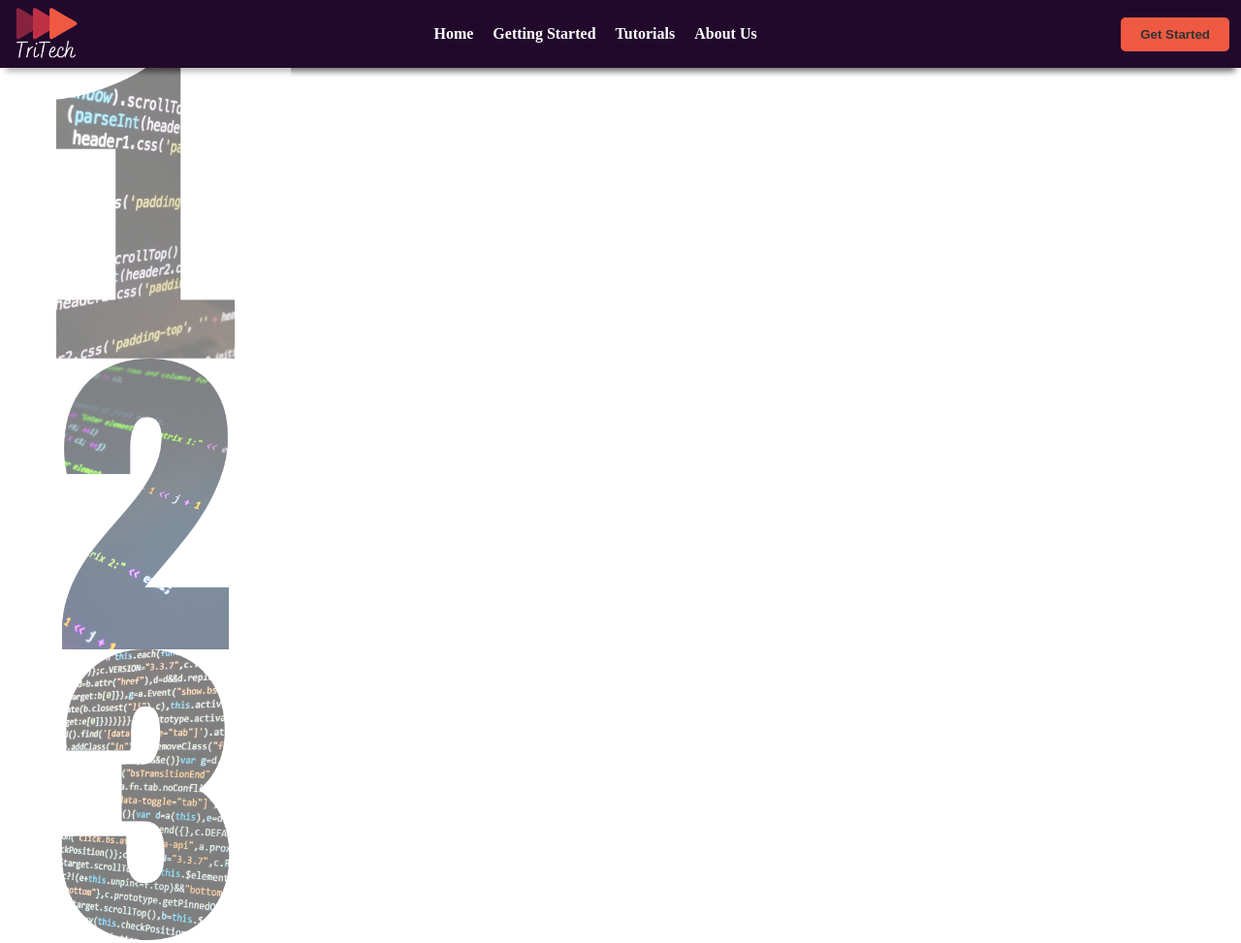
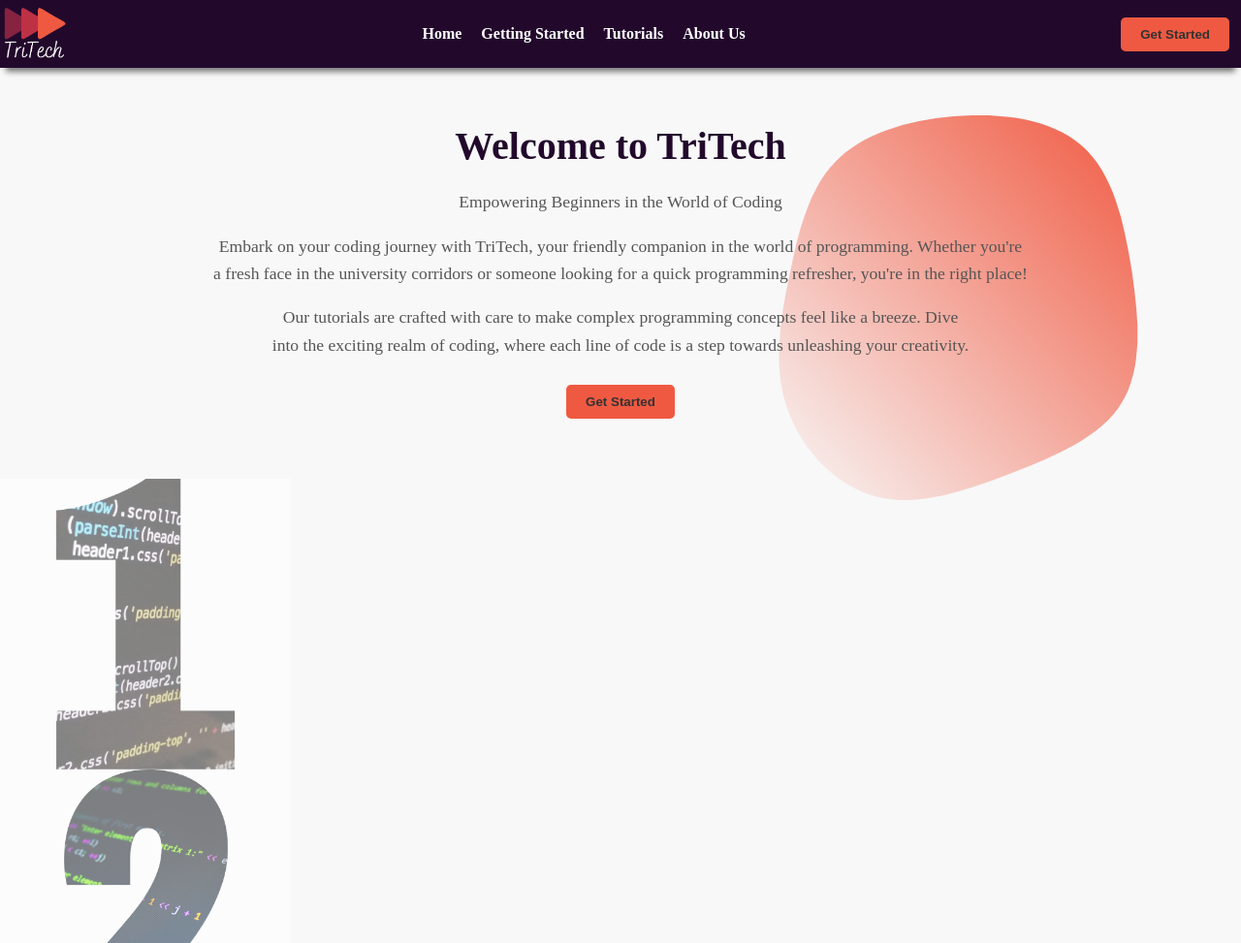
Before and after one commit to aliyabatoolalvi/TriTech, a plain HTML site: page index.html in a window 1280 px wide. Shown: the top 973 px of the page at 97% size. Drawn offline with Linux system fonts and the light colour scheme.

Commit message:
added new shapes and wrote homepage content

```diff
--- a/index.html
+++ b/index.html
@@ -28,6 +28,21 @@
         <button class="cta-button">Get Started</button>
     </nav>
 
+
+    <!-- ending navvvvvvvvvvv -->
+
+    <main>
+        <div class="welcome-section">
+            <img src="images/graph.png" alt="Cutout" style="position: absolute;">
+            <h1>Welcome to TriTech</h1>
+            <p>Empowering Beginners in the World of Coding</p>
+            <p>Embark on your coding journey with TriTech, your friendly companion in the world of programming. Whether you're a fresh face in the university corridors or someone looking for a quick programming refresher, you're in the right place!</p>
+            <p>Our tutorials are crafted with care to make complex programming concepts feel like a breeze. Dive into the exciting realm of coding, where each line of code is a step towards unleashing your creativity.</p>
+            <button class="cta-button" onclick="changePage('getting-started')">Get Started</button>
+        </div>
+    </main>
+
+    <main>
         <div class="image-cutout">
             <img src="images/1.png" alt="Cutout Image 1">
         </div>
@@ -39,10 +54,6 @@
         <div class="image-cutout">
             <img src="images/3.png" alt="Cutout Image 3">
         </div>
-
-    <!-- Main Content -->
-    <main>
-        <!-- Your content goes here -->
     </main>
 
     <footer class="footer">
--- a/style.css
+++ b/style.css
@@ -1,6 +1,7 @@
 body{
     margin: 0;
     padding: 0;
+    background-color: #f8f8f8;
 }
 :root{
     --nav: #22092C;
@@ -8,7 +9,9 @@ body{
     --button:#F05941 ;
 }
 nav{
-    position: static;
+    position: fixed;
+    width: 100%;
+
 }
 .navbar {
 
@@ -17,7 +20,7 @@ nav{
     box-shadow: 0 10px 6px -6px #777;
     background-color: var(--nav);
     color: #fff;
-    padding: 0 12px;
+    /* padding: 15px; */
     display: flex;
     justify-content: space-between;
     align-items: center;
@@ -76,11 +79,48 @@ nav{
     font-weight: bold;
     cursor: pointer;
     transition: background-color 0.3s ease-in-out;
+    margin: 12px;
 }
 
 .cta-button:hover {
     background-color: #ffcc00; /* Change the background color on hover */
 }
+
+/* ended navvvvvvvvvvvvvvvvvvvvvvvvvv  */
+
+
+/* Welcoming Section styles */
+.welcome-section {
+    /* top: 100px; */
+    text-align: center;
+    padding: 50px;
+    padding-top: 100px;
+}
+.welcome-section img{
+
+    top: 64px;
+    right: 50px;
+    /* left: 30px; */
+    z-index: -1;
+
+}
+
+.welcome-section h1 {
+    color: var(--nav);
+    font-size: 2.5rem;
+    margin-bottom: 20px;
+}
+
+.welcome-section p {
+    color: #555; /* Subdued text color */
+    font-size: 1.1rem;
+    line-height: 1.6;
+    margin-bottom: 15px;
+    text-align: center;
+    text-wrap: balance;
+}
+
+
 
 
 .image-cutout {
@@ -96,10 +136,11 @@ nav{
     object-fit: cover;
     background-color: var(--overlay);
     opacity: 0.5;
-
 }
 
 
+
+/* footerrrrrrrrrrrrrrrrrrrrrrrrrrrrrrrrrrrr */
 .footer {
     -webkit-box-shadow: 0 10px 6px -6px #777;
     -moz-box-shadow: 0 10px 6px -6px #777;
```
Also changed, not shown: images/graph.png (added), images/psudo shape.png (added), images/psudo shape2.png (added). Lines whose indentation alone changed are shown as unchanged.
